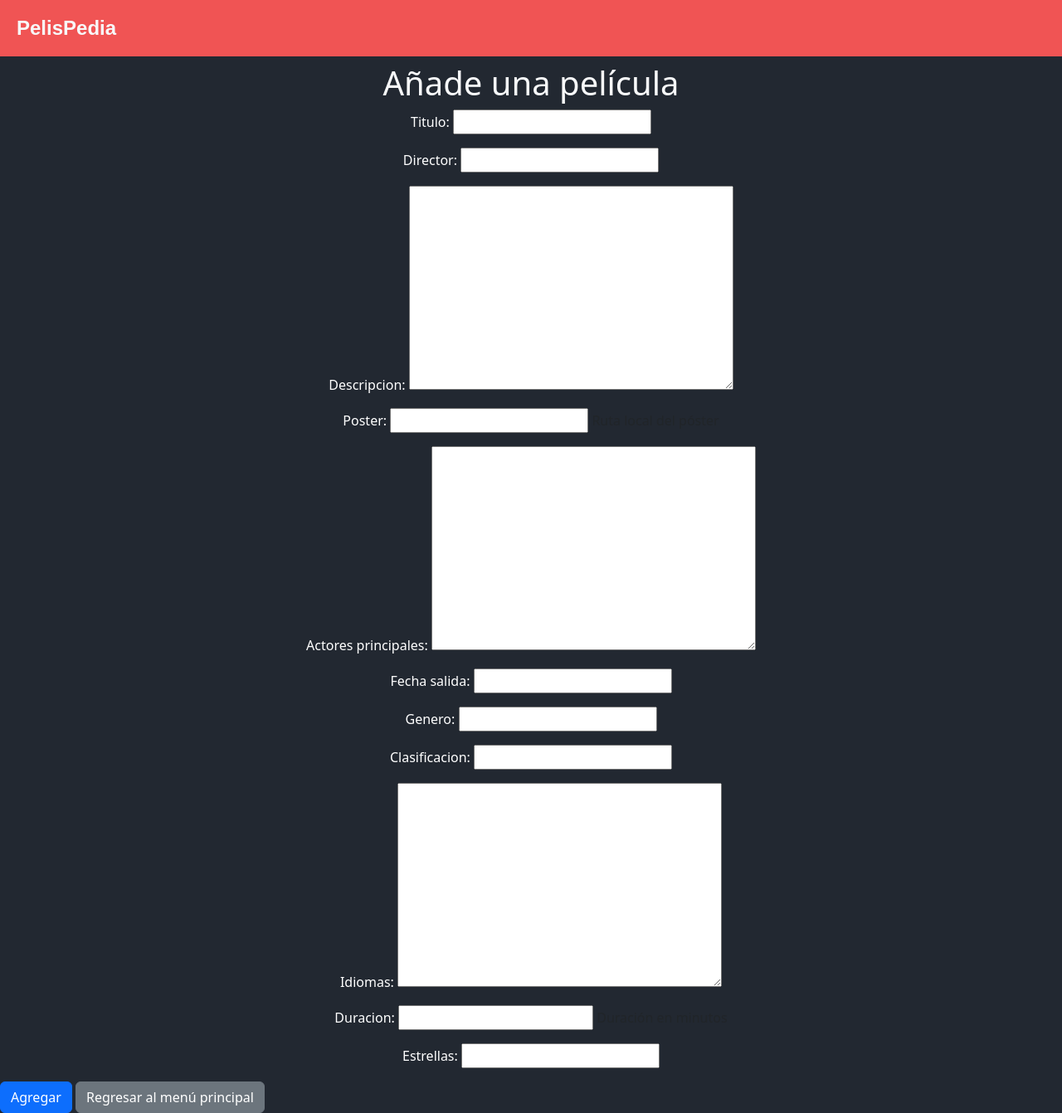
After one commit to DavidBauCaz/PeliculaCRUD, a Django app: a page that uses ProyectoCRUD/peliculas/templates/peliculas/base.html in a window 1280 px wide. The commit adds this page. Shown: the whole page at 83% size. Run offline with Django 5.2, Linux system fonts and the light colour scheme.

Commit message:
Se agregaron las funcionalidades de read y create de las peliculas

```diff
--- a/ProyectoCRUD/ProyectoCRUD/settings.py
+++ b/ProyectoCRUD/ProyectoCRUD/settings.py
@@ -118,7 +118,7 @@ USE_TZ = True
 # Static files (CSS, JavaScript, Images)
 # https://docs.djangoproject.com/en/5.0/howto/static-files/
 
-STATIC_URL = 'static/'
+STATIC_URL = '/static/'
 STATIC_DIRS = [BASE_DIR / "static"]
 STATIC_ROOT = BASE_DIR / "staticfiles"
 
--- a/ProyectoCRUD/ProyectoCRUD/urls.py
+++ b/ProyectoCRUD/ProyectoCRUD/urls.py
@@ -20,5 +20,5 @@ from django.urls import path, include
 
 urlpatterns = [
     path('admin/', admin.site.urls),
-    path('', include('peliculas.urls'))
+    path('peliculas', include('peliculas.urls'))
 ]
--- /dev/null
+++ b/ProyectoCRUD/peliculas/static/css/base.css
@@ -0,0 +1,28 @@
+body{
+    background-color: #222831;
+}
+
+nav{
+    background-color: #F05454;
+    font-family: sans-serif;
+}
+
+.pelispedia{
+    margin-right: 1em;
+}
+.home{
+    text-decoration: underline;
+    text-decoration-color: white;
+}
+
+.home-logo{
+    width: 5%;
+    height: 5%;
+    margin-right:.5em ;
+    filter: invert(100%) ;
+}
+
+.navbar-nav{
+    display: flex;
+    align-items: center;
+}
--- /dev/null
+++ b/ProyectoCRUD/peliculas/static/css/form.css
@@ -0,0 +1,7 @@
+form label{
+    color: white;
+}
+
+form p{
+    text-align: center;
+}
--- a/ProyectoCRUD/peliculas/templates/base.html
+++ b/ProyectoCRUD/peliculas/templates/peliculas/base.html
@@ -6,8 +6,19 @@
     <meta name="viewport" content="width=device-width, initial-scale=1.0">
     <title>{% block titulo %} {% endblock %}</title>
     <link href="https://cdn.jsdelivr.net/npm/bootstrap@5.3.3/dist/css/bootstrap.min.css" rel="stylesheet" integrity="sha384-QWTKZyjpPEjISv5WaRU9OFeRpok6YctnYmDr5pNlyT2bRjXh0JMhjY6hW+ALEwIH" crossorigin="anonymous">
+    <link rel="stylesheet" href="{% static 'css/base.css' %}">
 </head>
 <body>
+    <nav class="navbar navbar-expand-sm">
+        <div class="container-fluid">
+            <ul class="navbar-nav">
+                <li class="nav-item">
+                    <a href="{% url 'listar-peliculas' %}" class="nav-link text-light fw-bold fs-4">PelisPedia</a>
+                </li>
+            </ul>
+
+        </div>
+    </nav>
     {% block contenido %} {% endblock %}
 </body>
 
--- /dev/null
+++ b/ProyectoCRUD/peliculas/templates/peliculas/create.html
@@ -0,0 +1,32 @@
+{% extends "peliculas/base.html" %}
+{% load static %}
+
+{% block titulo %} Añadir película {% endblock %}
+
+{% block contenido %}
+
+<link rel="stylesheet" href="{% static 'css/form.css' %}">
+
+<h1 class="text-center text-light mt-2">Añade una película</h1>
+
+<form method="post">
+
+    {% csrf_token %}
+
+    <div class="d-flex flex-column">
+        {{ form.as_p }}
+    </div>
+    {% if form.errors %}
+    <ul>
+        {% for field, errors in form.errors.items %}
+            {% for error in errors %}
+                <li>{{ field }}: {{ error }}</li>
+            {% endfor %}
+        {% endfor %}
+    </ul>
+    {% endif %}
+
+<button type="submit" class="btn btn-primary">Agregar</button>
+<a href="{% url 'listar-peliculas' %}" class="btn btn-secondary">Regresar al menú principal</a>
+</form>
+{% endblock %}
--- a/ProyectoCRUD/peliculas/templates/index.html
+++ b/ProyectoCRUD/peliculas/templates/peliculas/index.html
@@ -4,5 +4,5 @@
 
 {% block contenido %}
 
-<h1>Hola mundo</h1>
+<h1 class="text-light">Hola mundo</h1>
 {% endblock %}
--- a/ProyectoCRUD/peliculas/urls.py
+++ b/ProyectoCRUD/peliculas/urls.py
@@ -1,7 +1,10 @@
 from django.urls import path
-from . import views
+from .views import ListarPeliculas, DetallesPelicula, CrearPelicula, ActualizarPelicula, EliminarPelicula
 
 urlpatterns = [
-    path('', views.index, name='index')
-    #path('')
+    path('', ListarPeliculas.as_view(), name='listar-peliculas'), #mostramos la lista de peliculas
+    path('<int:pk>/', DetallesPelicula.as_view(), name='read-pelicula'), #vemos todos los detalles de la pelicula
+    path('crear/', CrearPelicula.as_view(), name='create-pelicula'), # añadimos una nueva pelicula a a base de datos
+    path('<int:pk>/update/', ActualizarPelicula.as_view(), name='update-pelicula'), # actualizamos la información de una pelicula
+    path('<int:pk>/delete',EliminarPelicula.as_view(), name='delete-pelicula' ), # eliminamos una pelicula de la base de datos
 ]
--- a/ProyectoCRUD/peliculas/views.py
+++ b/ProyectoCRUD/peliculas/views.py
@@ -1,6 +1,35 @@
 from django.shortcuts import render
 from django.http import HttpResponse
+from django.views.generic import ListView, DetailView, CreateView, UpdateView, DeleteView
+from .models import Pelicula
+from django.urls import reverse_lazy
 
-# Create your views here.
-def index(request):
-    return render(request, 'index.html')
+#vista para mostrar las películas
+class ListarPeliculas(ListView):
+    model = Pelicula
+    template_name = "peliculas/read.html"
+    context_object_name = "peliculas"
+
+#vista para ver más acerca de la película
+class DetallesPelicula(DetailView):
+    model = Pelicula
+    template_name = 'peliculas/detalles.html'
+    context_object_name = 'pelicula'
+
+class CrearPelicula(CreateView):
+    model = Pelicula
+    template_name = 'peliculas/create.html'
+    fields = ['titulo', 'director', 'descripcion', 'poster', 'actores_principales', 'fecha_salida', 'genero', 'clasificacion', 'idiomas',
+              'duracion', 'estrellas']
+    success_url = reverse_lazy('listar-peliculas')
+
+class ActualizarPelicula(UpdateView):
+    model = Pelicula
+    template_name = 'templates/update.html'
+    fields = ['titulo', 'director', 'descripcion', 'poster', 'actores_principales', 'fecha_salida', 'genero', 'clasificacion', 'idiomas',
+              'duracion', 'estrellas']
+    success_url = reverse_lazy('listarPeliculas')
+
+class EliminarPelicula(DeleteView):
+    model = Pelicula
+    template_name = 'templates/delete.html'
```
Also changed, not shown: ProyectoCRUD/peliculas/static/css/detalles.css (added, +12 -0 lines), ProyectoCRUD/peliculas/templates/peliculas/detalles.html (added, +33 -0 lines), ProyectoCRUD/peliculas/templates/peliculas/read.html (added, +15 -0 lines), ProyectoCRUD/peliculas/migrations/0001_initial.py, ProyectoCRUD/peliculas/static/src/chihiro.jpg (added), ProyectoCRUD/peliculas/static/src/home.png (added), ProyectoCRUD/peliculas/templates/peliculas/delete.html (added), ProyectoCRUD/peliculas/templates/peliculas/update.html (added).
